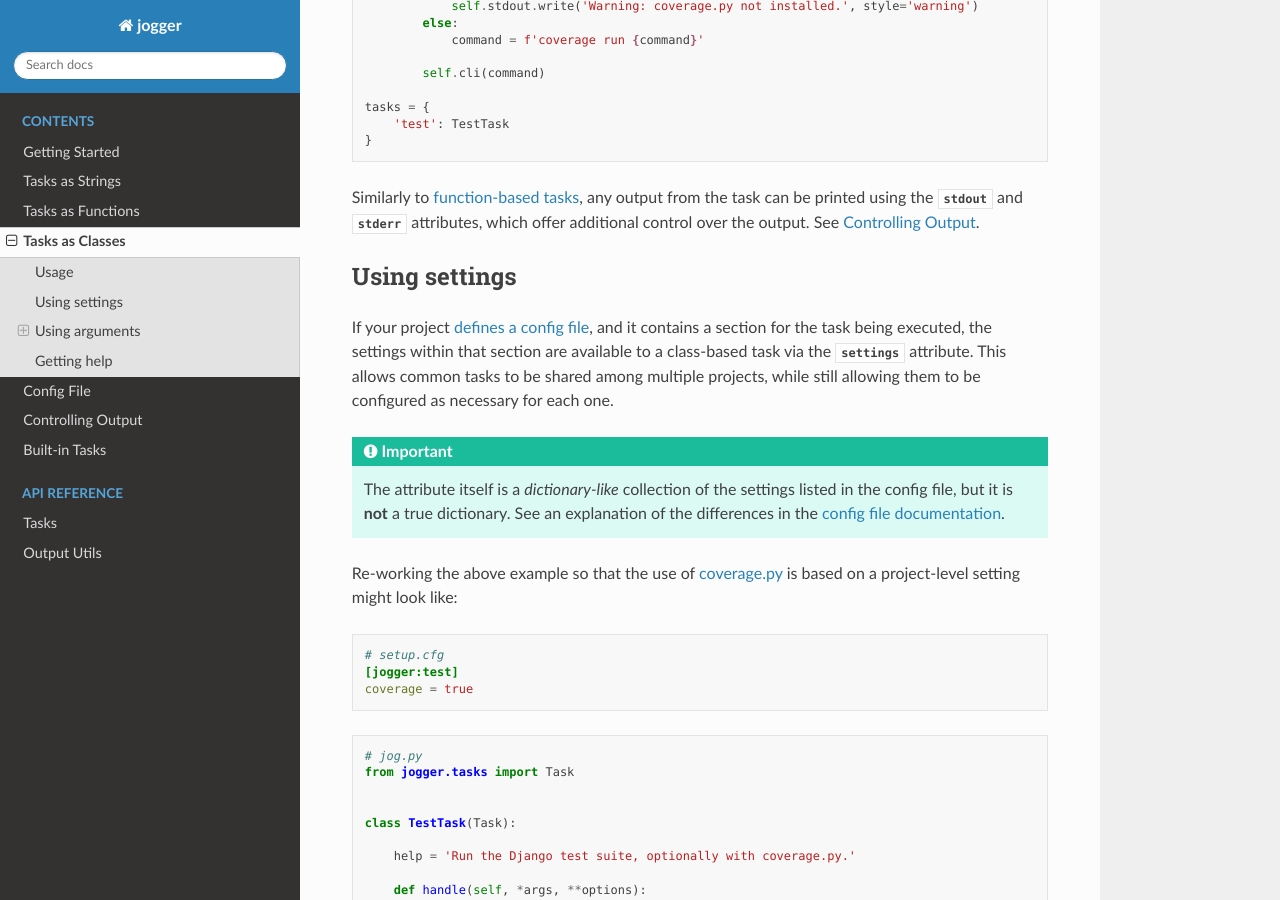
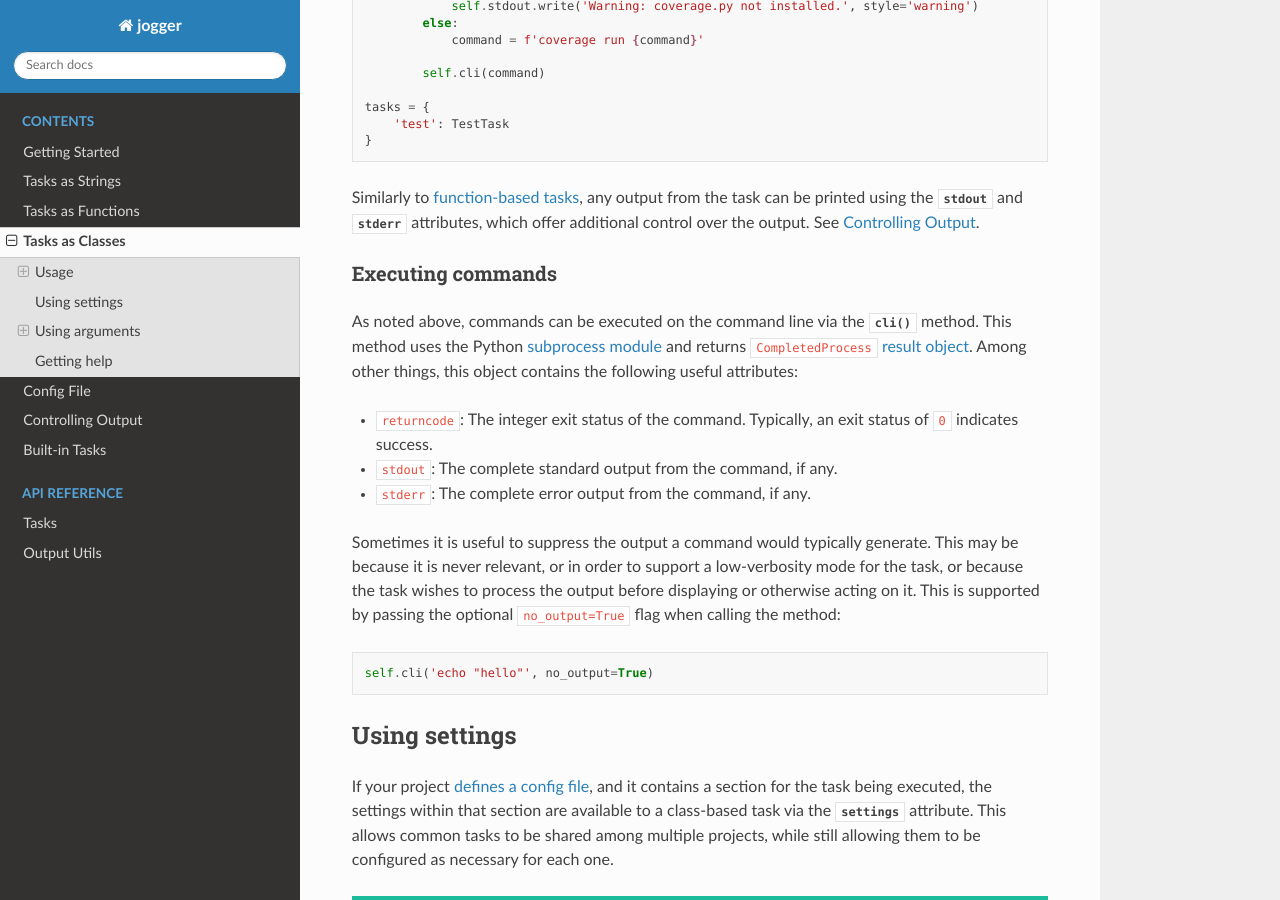
Before and after one commit to oogles/jog, a Sphinx documentation site: the page built from docs/topics/class_tasks.rst, in a window 1280 px wide and 900 px high, scrolled down 710 px. Built offline with Sphinx 7.4.7 and the Read the Docs theme 2.0.0, drawn with Linux system fonts in a browser that asks for light colours.

Commit message:
Added support for suppressing command output when using Task.cli().

```diff
--- a/docs/topics/class_tasks.rst
+++ b/docs/topics/class_tasks.rst
@@ -40,6 +40,21 @@ In ``jog.py``, a class-based task might look like:
     }
 
 Similarly to :doc:`function-based tasks <func_tasks>`, any output from the task can be printed using the :attr:`~Task.stdout` and :attr:`~Task.stderr` attributes, which offer additional control over the output. See :doc:`output`.
+
+Executing commands
+------------------
+
+As noted above, commands can be executed on the command line via the :meth:`~Task.cli` method. This method uses the Python `subprocess module <https://docs.python.org/3/library/subprocess.html>`_ and returns ``CompletedProcess`` `result object <https://docs.python.org/3/library/subprocess.html#subprocess.CompletedProcess>`_. Among other things, this object contains the following useful attributes:
+
+* ``returncode``: The integer exit status of the command. Typically, an exit status of ``0`` indicates success.
+* ``stdout``: The complete standard output from the command, if any.
+* ``stderr``: The complete error output from the command, if any.
+
+Sometimes it is useful to suppress the output a command would typically generate. This may be because it is never relevant, or in order to support a low-verbosity mode for the task, or because the task wishes to process the output before displaying or otherwise acting on it. This is supported by passing the optional ``no_output=True`` flag when calling the method:
+
+.. code-block:: python
+
+    self.cli('echo "hello"', no_output=True)
 
 
 .. _class_tasks_settings:
```
Also changed, not shown: 1 other file.
